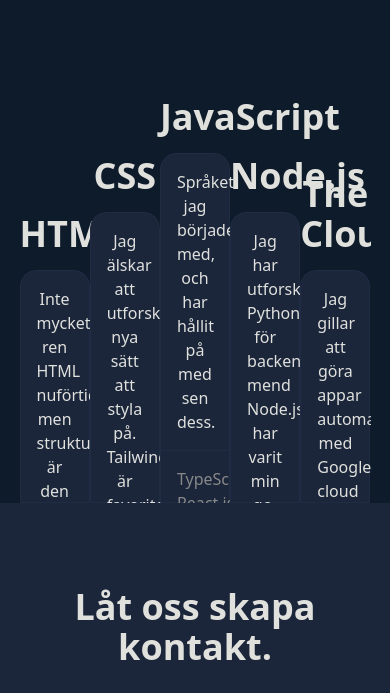
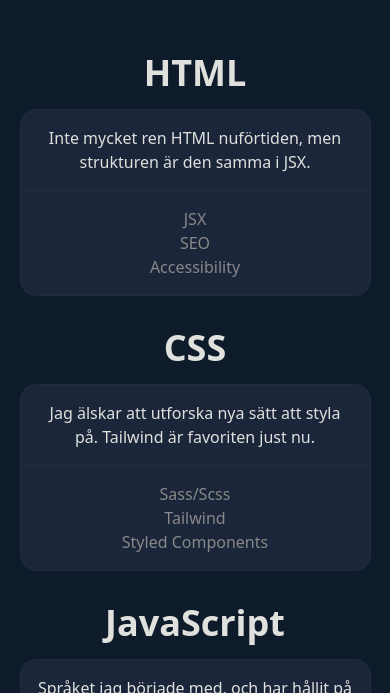
Before and after one commit to Poxie/another-porfolio, a Next.js app: page / in a window 390 px wide. Shown: the part 6131-6824 px from the top of the page. Built offline with nearby package versions, Linux system fonts and the light colour scheme; no server answers.

Commit message:
Responsive tech stack section

```diff
--- a/components/tech-stack/TechPodium.tsx
+++ b/components/tech-stack/TechPodium.tsx
@@ -1,6 +1,7 @@
 "use client";
 import { TechLanguage } from "@/assets/json/types"
 import useAnimateIntoView from "@/hooks/useAnimateIntoView";
+import useScreenSize from "@/hooks/useScreenSize";
 import { useTranslations } from "next-intl";
 import { useRef } from "react";
 
@@ -10,22 +11,26 @@
     index: number;
 }) {
     const t = useTranslations('tech-stack');
+    const screenSize = useScreenSize();
+    const isSmallScreen = ['xs', 'sm', 'md'].includes(screenSize);
+
+    const ref = useRef<HTMLDivElement>(null);
 
     const isSecondHeight = [1,3].includes(index);
     const isThirdHeight = [0,4].includes(index);
 
-    const ref = useRef<HTMLDivElement>(null);
-
     let delay = 0;
-    if(isSecondHeight) delay = 300;
-    if(isThirdHeight) delay = 600;
+    if(isSecondHeight && !isSmallScreen) delay = 300;
+    if(isThirdHeight && !isSmallScreen) delay = 600;
 
     const { initialState } = useAnimateIntoView(ref, {
         initialState: {
             transform: 'translateY(100%)',
+            opacity: isSmallScreen ? 1 : 0,
         },
         state: {
             transform: 'translateY(0)',
+            opacity: 1,
         },
         threshold: 1,
         duration: 600,
@@ -47,8 +52,8 @@
                 {tech.language}
             </span>
             <div
-                className="bg-secondary border-[1px] border-tertiary rounded-t-2xl"
-                style={{ height: `${podiumHeight}px` }}
+                className="bg-secondary border-[1px] border-tertiary rounded-2xl lg:rounded-b-none"
+                style={{ height: !isSmallScreen ? `${podiumHeight}px` : 'unset' }}
             >
                 <span className="p-4 block border-b-[1px] border-tertiary">
                     {t(`${tech.id}.description`)}
--- a/components/tech-stack/index.tsx
+++ b/components/tech-stack/index.tsx
@@ -3,7 +3,7 @@
 
 export default function TechStack() {
     return(
-        <section className="main-width pt-section-base grid grid-cols-5 items-end overflow-hidden" id="tech-stack">
+        <section className="main-width py-section-sm lg:pb-0 grid gap-8 lg:gap-0 lg:grid-cols-5 items-end overflow-hidden" id="tech-stack">
             {techStack.map((tech, index) => (
                 <TechPodium
                     tech={tech}
--- a/hooks/useAnimateIntoView.ts
+++ b/hooks/useAnimateIntoView.ts
@@ -59,7 +59,7 @@
         if(isVisible) {
             addStyles(state);
         }
-    }, [isVisible]);
+    }, [isVisible, state, initialState, delay, duration]);
 
     return { initialState };
 }
--- /dev/null
+++ b/hooks/useScreenSize.ts
@@ -0,0 +1,28 @@
+import { useEffect, useState } from "react";
+
+type ScreenSize = 'xs' | 'sm' | 'md' | 'lg' | 'xl';
+export default function useScreenSize() {
+    const [screenSize, setScreenSize] = useState<ScreenSize>('xl');
+
+    useEffect(() => {
+        const handleResize = () => {
+            if(window.innerWidth < 640) {
+                setScreenSize('xs');
+            } else if(window.innerWidth < 768) {
+                setScreenSize('sm');
+            } else if(window.innerWidth < 1024) {
+                setScreenSize('md');
+            } else if(window.innerWidth < 1280) {
+                setScreenSize('lg');
+            } else {
+                setScreenSize('xl');
+            }
+        }
+
+        handleResize();
+        window.addEventListener('resize', handleResize);
+        return () => window.removeEventListener('resize', handleResize);
+    }, []);
+
+    return screenSize;
+}
```
